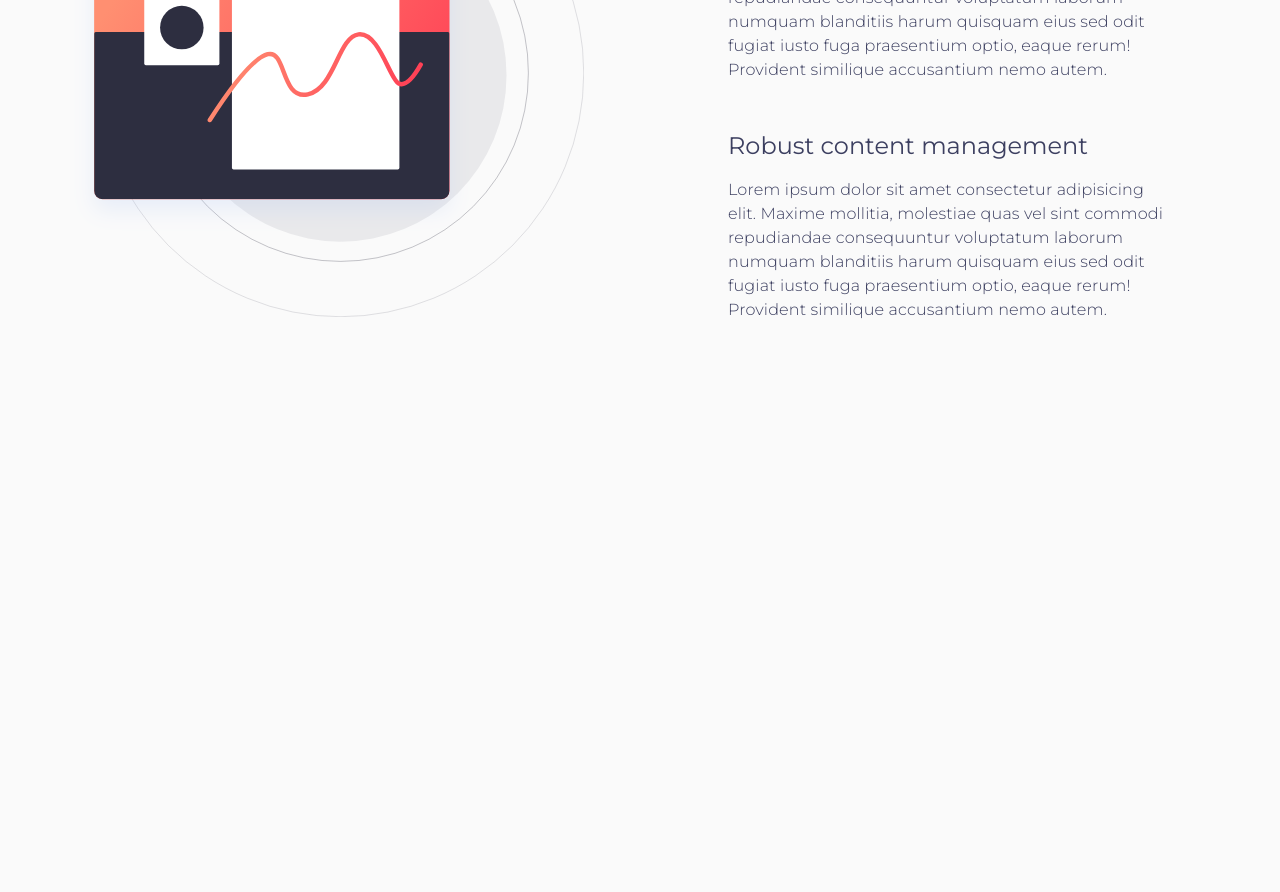
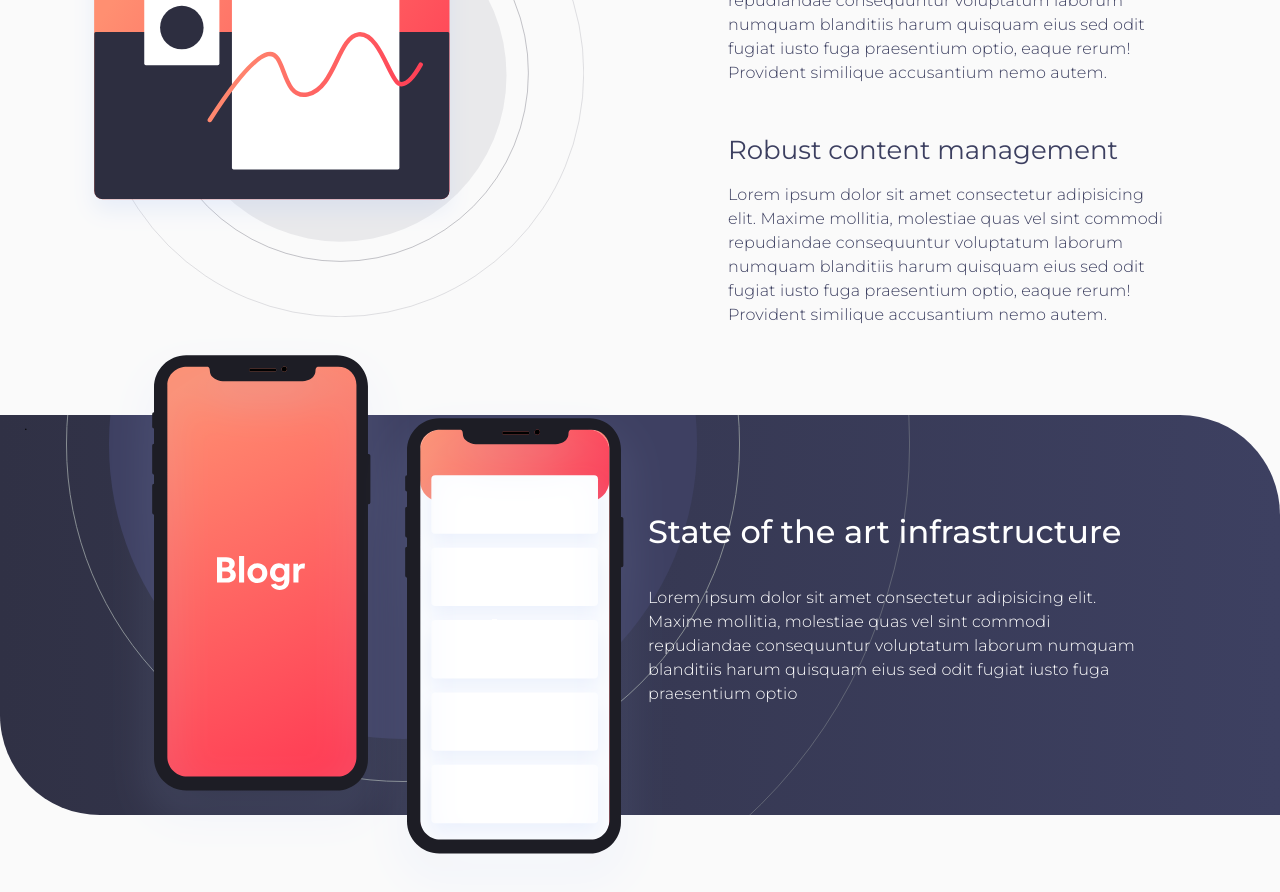
Before and after one commit to arpit2205/blogr-ui, a React (Create React App) app: page / in a window 1280 px wide. Shown: the part 800-1692 px from the top of the page. Before the commit the page ends 1138 px from the top, so only its background shows below. Built offline with nearby package versions, Linux system fonts and the light colour scheme.

Commit message:
Phones section add

```diff
--- a/src/App.js
+++ b/src/App.js
@@ -1,11 +1,13 @@
 import React from "react";
 import Header from "./components/Header";
 import Editor from "./components/Editor";
+import Mobile from "./components/Mobile";
 const App = () => {
   return (
     <>
       <Header />
       <Editor />
+      <Mobile />
     </>
   );
 };
--- a/src/components/Editor.js
+++ b/src/components/Editor.js
@@ -21,7 +21,7 @@
 
   subHeading: {
     padding: theme.spacing(1, 10),
-    fontWeight: "26px",
+    fontSize: "26px",
     fontWeight: "400",
     fontFamily: "Montserrat, sans-serif",
     color: "#3C3F60",
--- a/src/components/Header.js
+++ b/src/components/Header.js
@@ -28,7 +28,7 @@
     background:
       "linear-gradient(90deg, rgba(255,133,110,1) 0%, rgba(255,68,87,1) 100%)",
     overflow: "hidden",
-    borderRadius: "0 0 0 80px",
+    borderRadius: "0 0 0 100px",
   },
   svg: {
     zIndex: -1,
--- /dev/null
+++ b/src/components/Mobile.js
@@ -0,0 +1,106 @@
+import React from "react";
+import { CssBaseline, Container, Grid, Typography } from "@material-ui/core";
+import { makeStyles } from "@material-ui/core/styles";
+import circles from "../images/bg-pattern-circles.svg";
+import phones from "../images/illustration-phones.svg";
+
+const useStyles = makeStyles((theme) => ({
+  container: {
+    background: "rgb(48,49,69)",
+    background:
+      "linear-gradient(90deg, rgba(48,49,69,1) 0%, rgba(61,64,97,1) 100%)",
+
+    zIndex: 1,
+    position: "relative",
+    overflow: "hidden",
+    borderRadius: "0 100px 0 100px",
+    margin: theme.spacing(10, 0),
+
+    [theme.breakpoints.up("md")]: {
+      height: "50vh",
+    },
+    [theme.breakpoints.down("md")]: {
+      marginTop: "30vh",
+      height: "80vh",
+    },
+  },
+  circles: {
+    position: "absolute",
+    zIndex: -1,
+    [theme.breakpoints.up("md")]: {
+      marginTop: "-60vh",
+      marginLeft: "-10vw",
+    },
+    [theme.breakpoints.down("md")]: {
+      width: "140%",
+      marginTop: "-20vh",
+      marginLeft: "-20vw",
+    },
+  },
+  subHeading: {
+    fontFamily: "Montserrat, sans-serif",
+    fontWeight: "500",
+    fontSize: "32px",
+    color: "white",
+    padding: theme.spacing(12, 14, 4, 0),
+    [theme.breakpoints.down("md")]: {
+      padding: theme.spacing(20, 4, 2, 4),
+      textAlign: "center",
+    },
+  },
+  captions: {
+    fontFamily: "Montserrat, sans-serif",
+    fontWeight: "300",
+    color: "white",
+    padding: theme.spacing(0, 14, 4, 0),
+    [theme.breakpoints.down("md")]: {
+      textAlign: "center",
+      padding: theme.spacing(2, 4, 2, 4),
+    },
+  },
+  phones: {
+    padding: theme.spacing(0, 0, 0, 14),
+    position: "absolute",
+    zIndex: 999,
+    [theme.breakpoints.down("md")]: {
+      width: "100%",
+      padding: theme.spacing(2),
+      marginTop: theme.spacing(6),
+    },
+  },
+}));
+
+const Mobile = () => {
+  const classes = useStyles();
+
+  return (
+    <>
+      <CssBaseline />
+      <div classname={classes.phonesWrapper}>
+        <img src={phones} className={classes.phones} />
+      </div>
+      <Container maxWidth={false} className={classes.container}>
+        <img src={circles} className={classes.circles} />
+
+        <Grid container justify="center" spacing={2}>
+          <Grid item xs={12} md={6}>
+            {/* <img src={phones} className={classes.phones} /> */}.
+          </Grid>
+          <Grid item xs={12} md={6}>
+            <Typography variant="h5" className={classes.subHeading}>
+              State of the art infrastructure
+            </Typography>
+            <Typography variant="body1" className={classes.captions}>
+              Lorem ipsum dolor sit amet consectetur adipisicing elit. Maxime
+              mollitia, molestiae quas vel sint commodi repudiandae consequuntur
+              voluptatum laborum numquam blanditiis harum quisquam eius sed odit
+              fugiat iusto fuga praesentium optio
+            </Typography>
+          </Grid>
+        </Grid>
+      </Container>
+    </>
+  );
+};
+
+export default Mobile;
```
